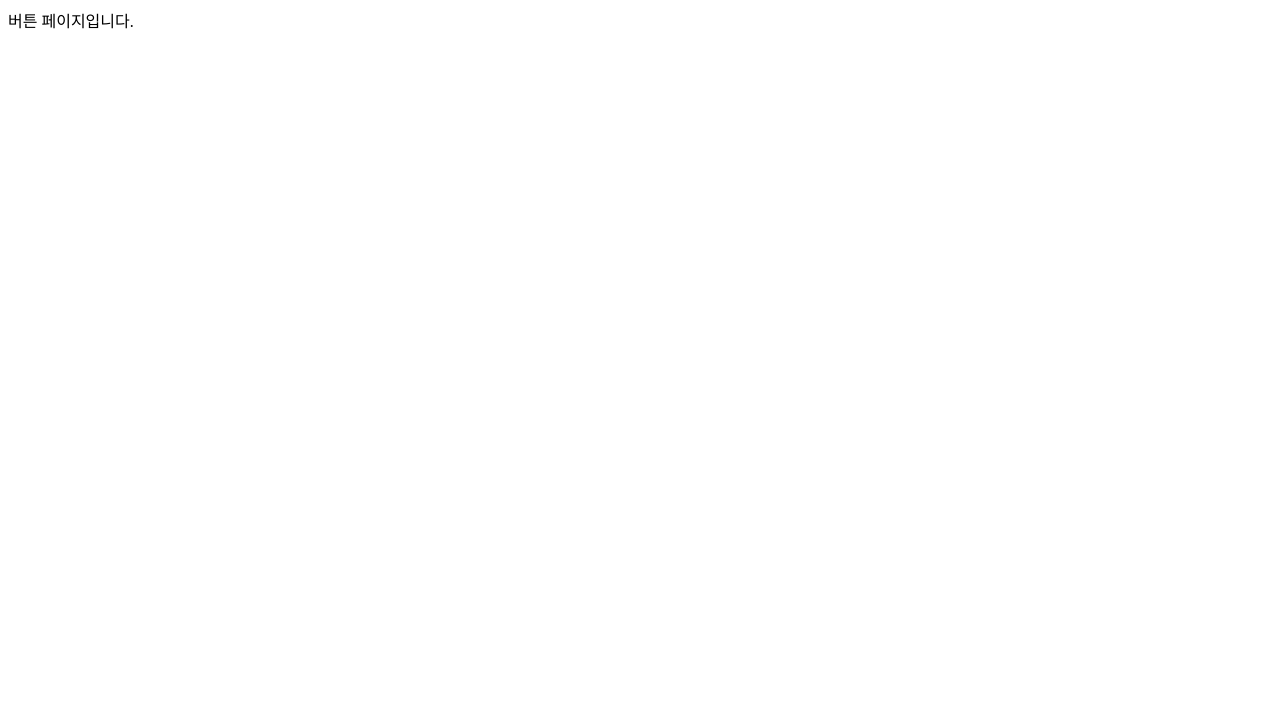
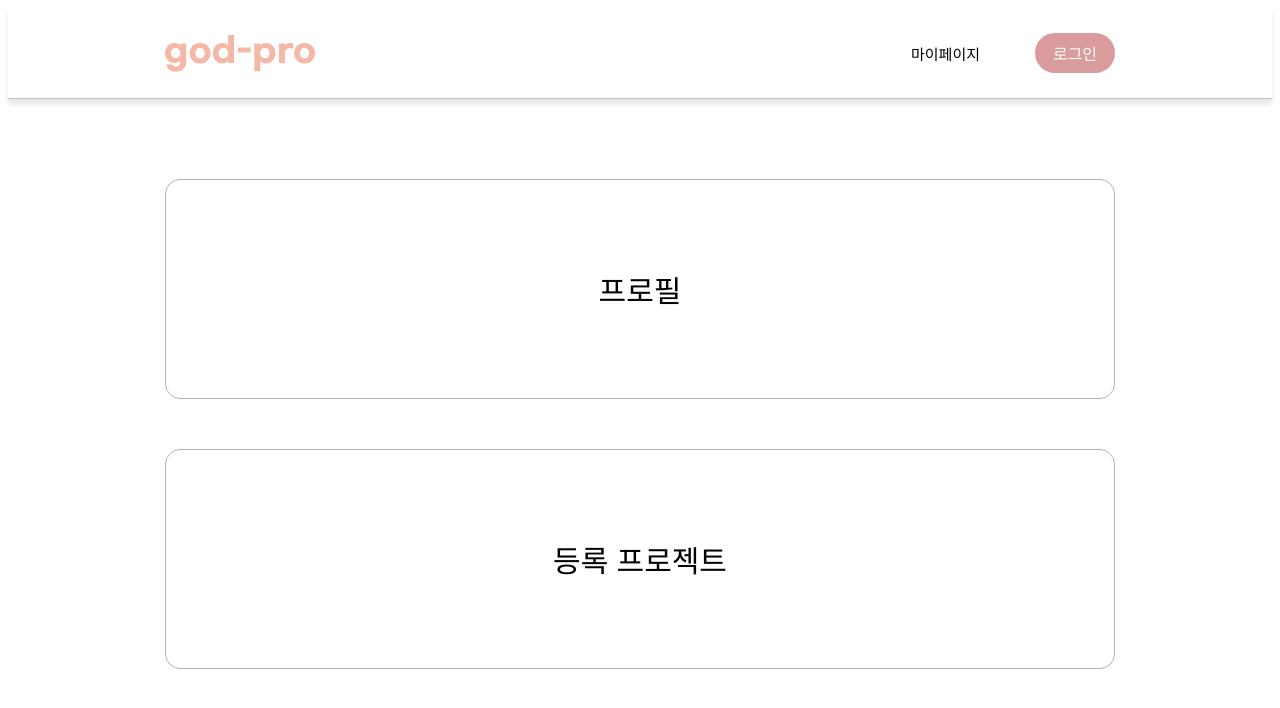
Before and after one commit to jogpfls/GodPro_WEB, a React (Vite) app in the folder god_pro/: page /mypage/button2 in a window 1280 px wide. Shown: the top 708 px of the page. Built offline with nearby package versions, Linux system fonts and the light colour scheme.

Commit message:
feat: Button2 UI 구현

```diff
--- /dev/null
+++ b/god_pro/src/pages/Mypage/Button2.css
@@ -0,0 +1,26 @@
+.button2_allWrapper{
+  width: 100%;
+  height: auto;
+  display: flex;
+  flex-direction: column;
+  align-items: center;
+  gap: 50px;
+  border: none;
+  margin-top: 80px;
+}
+
+
+.button2_buttonWrapper{
+  width: 950px;
+  height: 220px;
+  background-color: white;
+  font-size: 30px;
+  border: 1px solid #B0B0B0;
+  border-radius: 15px;
+}
+
+.button2_buttonWrapper:hover{
+  background-color: #EBEBEB;
+  border: 1px solid #EBEBEB;
+  cursor: pointer;
+}
--- a/god_pro/src/pages/Mypage/Button2.jsx
+++ b/god_pro/src/pages/Mypage/Button2.jsx
@@ -1,9 +1,22 @@
+import './Button2.css';
+import Header from '../../components/Header';
+import { useNavigate } from 'react-router-dom';
+
 const Button2 = () => {
-	return (
+	const navigate = useNavigate();
+  return (
 		<div>
-            버튼 페이지입니다.
+			<Header/>
+			<div className='button2_allWrapper'>
+					<button
+					onClick={()=>navigate('/mypage/profile')}
+					className='button2_buttonWrapper'>프로필</button>
+					<button
+					onClick={()=>navigate('/mypage/register2')}
+					className='button2_buttonWrapper'>등록 프로젝트</button>
+			</div>
 		</div>
-	);
+  );
 };
 
 export default Button2;
```
